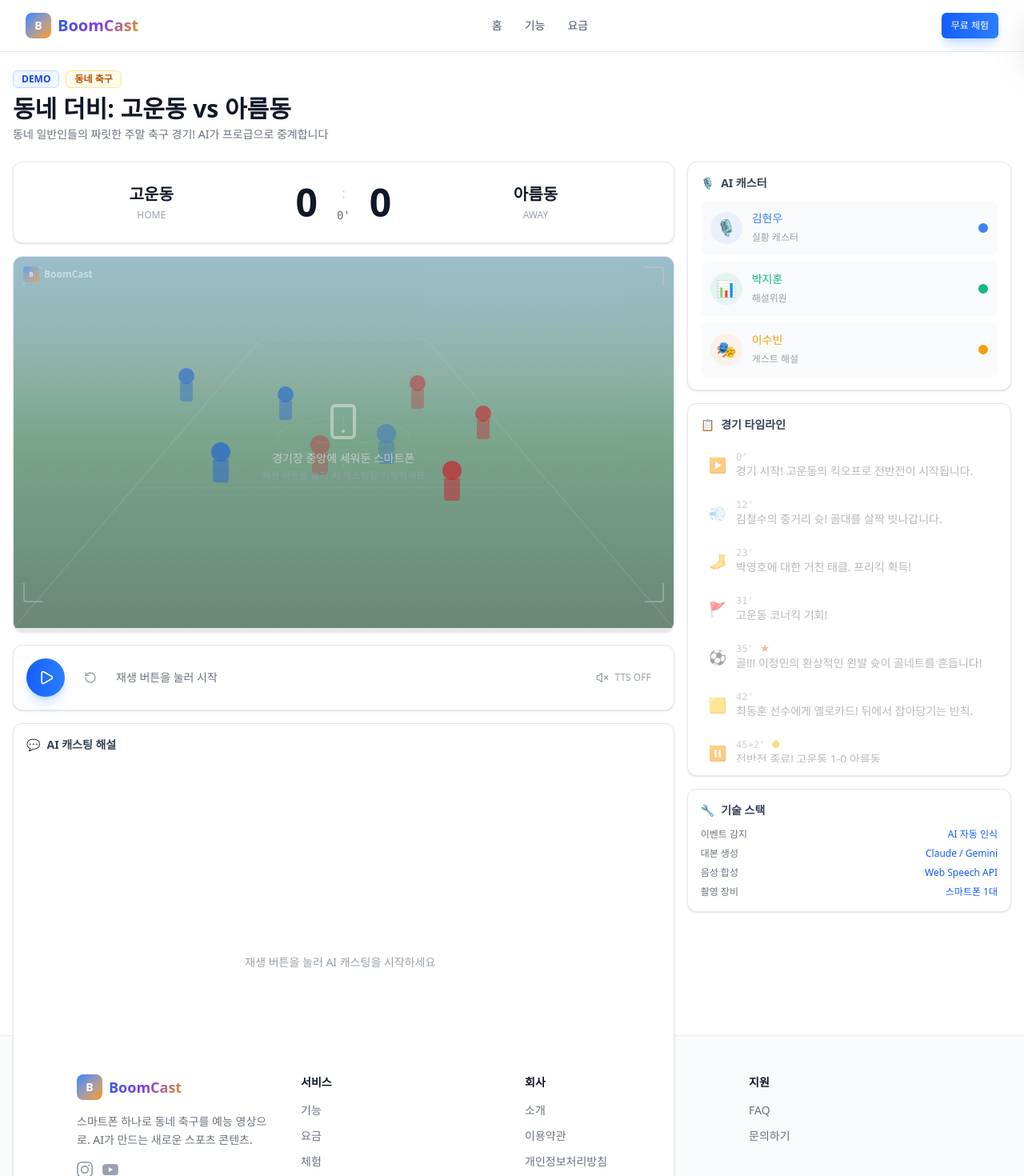
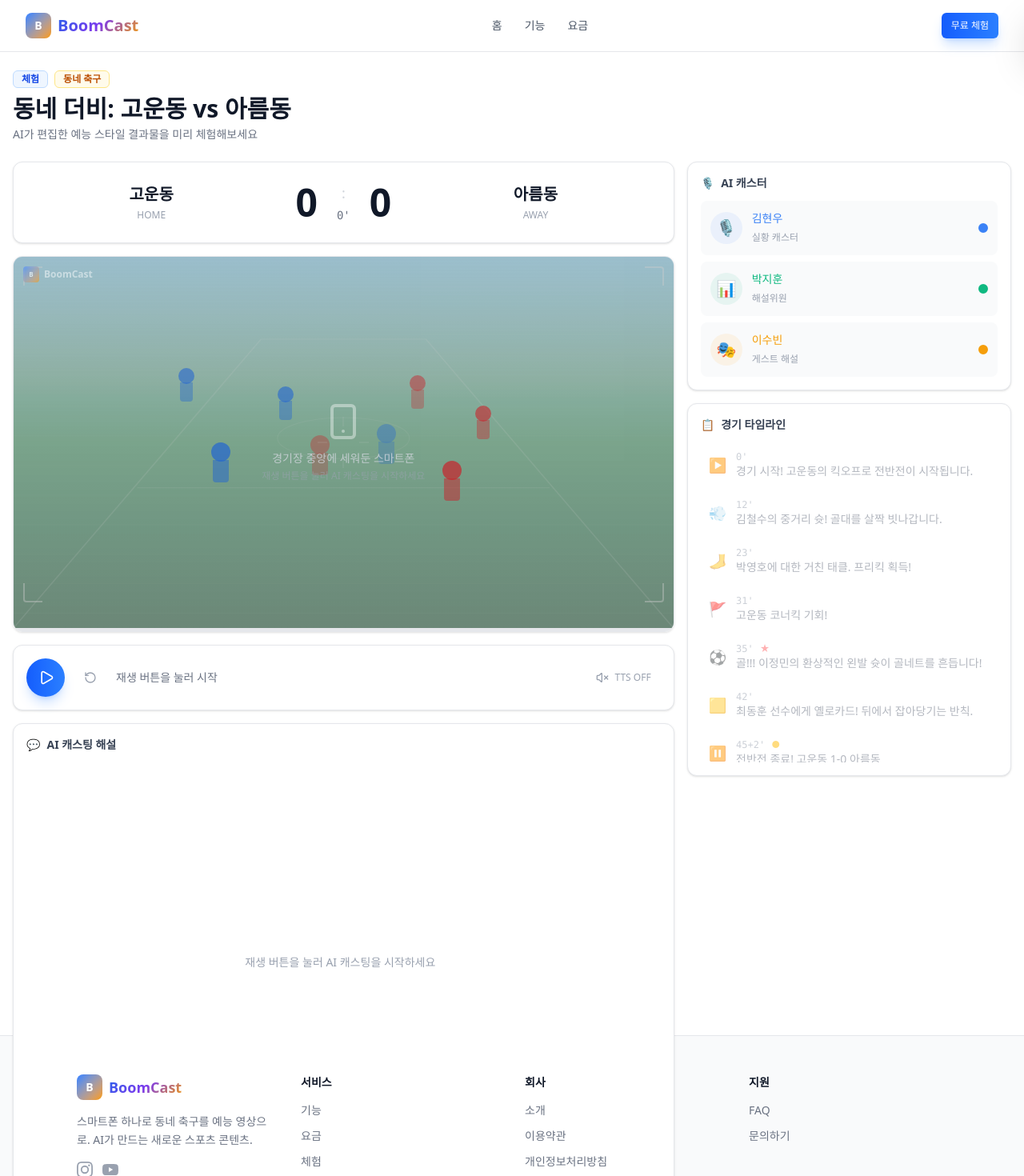
Before and after one commit to kangyh427/boomcast, a Next.js app: page /demo in a window 1280 px wide. Shown: the top 1470 px of the page at 80% size. Built offline with nearby package versions, Linux system fonts and the light colour scheme; a web font is replaced by a local one.

Commit message:
Update page.tsx

```diff
--- a/src/app/demo/page.tsx
+++ b/src/app/demo/page.tsx
@@ -1,13 +1,15 @@
 /*
  * ============================================================
  * 파일: src/app/demo/page.tsx
- * 설명: BoomCast AI 캐스팅 데모 페이지 - 화이트 테마
+ * 설명: BoomCast AI 캐스팅 체험 페이지 - 화이트 테마
  * 경로: src/app/demo/page.tsx
- * 최근 작업: 세션 4 - 화이트 리디자인 + 한/영 텍스트 하드코딩
- *           - text-white → text-gray-900
- *           - text-gray-400 → text-gray-500
- *           - 기술 스택 박스 화이트 테마
- * 작성일: 2025-03-06
+ * 최근 작업: 세션 7-B
+ *   - 기술 스택 박스 완전 삭제 (인수인계서 [K] ⚠️4)
+ *   - useLang() 훅 적용 (하드코딩 lang 제거)
+ *   - "DEMO" → "체험/Experience" 뉘앙스 전환
+ *   - "실시간", "LIVE" 표현 제거 (인수인계서 [K] ⚠️1)
+ *   - 모바일 세로 스택 레이아웃 최적화
+ * 작성일: 2026-03-07
  * ============================================================
  */
 
@@ -23,38 +25,25 @@ import PlayerControls from "@/components/demo/PlayerControls";
 import EventTimeline from "@/components/demo/EventTimeline";
 import CasterPanel from "@/components/demo/CasterPanel";
 import CommentaryDisplay from "@/components/demo/CommentaryDisplay";
+import { useLang } from "@/providers/LanguageProvider";
 
 /* ── 한/영 텍스트 ── */
 const text = {
   ko: {
-    techStack: "기술 스택",
-    eventDetect: "이벤트 감지",
-    eventDetectVal: "AI 자동 인식",
-    scriptGen: "대본 생성",
-    scriptGenVal: "Claude / Gemini",
-    voiceSynth: "음성 합성",
-    voiceSynthVal: "Web Speech API",
-    equipment: "촬영 장비",
-    equipmentVal: "스마트폰 1대",
+    badge1: "체험",
+    badge2: "동네 축구",
+    pageDesc: "AI가 편집한 예능 스타일 결과물을 미리 체험해보세요",
   },
   en: {
-    techStack: "Tech Stack",
-    eventDetect: "Event Detection",
-    eventDetectVal: "AI Auto-detect",
-    scriptGen: "Script Gen",
-    scriptGenVal: "Claude / Gemini",
-    voiceSynth: "Voice Synth",
-    voiceSynthVal: "Web Speech API",
-    equipment: "Equipment",
-    equipmentVal: "1 Smartphone",
+    badge1: "Experience",
+    badge2: "Local Soccer",
+    pageDesc: "Preview AI-edited entertainment-style results",
   },
 };
 
 export default function DemoPage() {
   const player = useCommentaryPlayer();
-
-  /* TODO: 세션 6에서 i18n 훅으로 교체 */
-  const lang: "ko" | "en" = "ko";
+  const { lang } = useLang();
   const t = text[lang];
 
   return (
@@ -64,20 +53,18 @@ export default function DemoPage() {
         {/* ── 페이지 헤더 ── */}
         <div className="mb-6">
           <div className="flex items-center gap-2 mb-2">
-            <Badge>DEMO</Badge>
-            <Badge variant="warning">
-              {lang === "ko" ? "동네 축구" : "Local Soccer"}
-            </Badge>
+            <Badge>{t.badge1}</Badge>
+            <Badge variant="warning">{t.badge2}</Badge>
           </div>
           <h1 className="text-2xl sm:text-3xl font-bold text-gray-900">
             {demoScenario.title}
           </h1>
           <p className="text-gray-500 text-sm mt-1">
-            {demoScenario.description}
+            {t.pageDesc}
           </p>
         </div>
 
-        {/* ── 메인 레이아웃 ── */}
+        {/* ── 메인 레이아웃: 데스크탑 3컬럼 / 모바일 세로 스택 ── */}
         <div className="grid lg:grid-cols-3 gap-4">
 
           {/* 좌측: 메인 콘텐츠 */}
@@ -88,7 +75,7 @@ export default function DemoPage() {
               homeScore={player.homeScore}
               awayScore={player.awayScore}
               matchMinute={player.matchMinute}
-              isLive={player.isPlaying}
+              isPlaying={player.isPlaying}
             />
 
             <MatchVisualizer
@@ -112,7 +99,7 @@ export default function DemoPage() {
             />
           </div>
 
-          {/* 우측: 사이드바 */}
+          {/* 우측: 사이드바 (기술스택 박스 삭제됨) */}
           <div className="space-y-4">
             <CasterPanel
               casters={casters}
@@ -126,26 +113,6 @@ export default function DemoPage() {
               currentEventIndex={player.currentEventIndex}
               onEventClick={player.jumpToEvent}
             />
-
-            {/* ── 기술 스택 정보 ── */}
-            <div className="bg-white rounded-xl border border-gray-200 shadow-sm p-4">
-              <h3 className="text-sm font-semibold text-gray-700 mb-3 flex items-center gap-2">
-                <span>🔧</span> {t.techStack}
-              </h3>
-              <div className="space-y-2 text-xs">
-                {[
-                  { label: t.eventDetect, value: t.eventDetectVal },
-                  { label: t.scriptGen, value: t.scriptGenVal },
-                  { label: t.voiceSynth, value: t.voiceSynthVal },
-                  { label: t.equipment, value: t.equipmentVal },
-                ].map((item, i) => (
-                  <div key={i} className="flex justify-between text-gray-500">
-                    <span>{item.label}</span>
-                    <span className="text-blue-600 font-medium">{item.value}</span>
-                  </div>
-                ))}
-              </div>
-            </div>
           </div>
         </div>
       </div>
```
